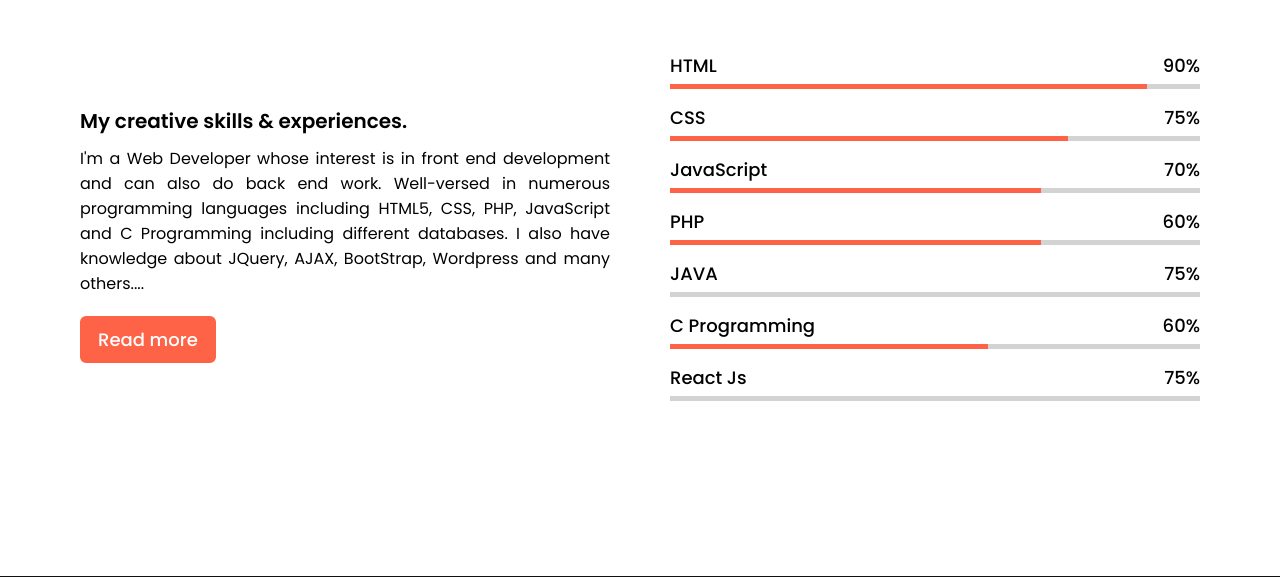
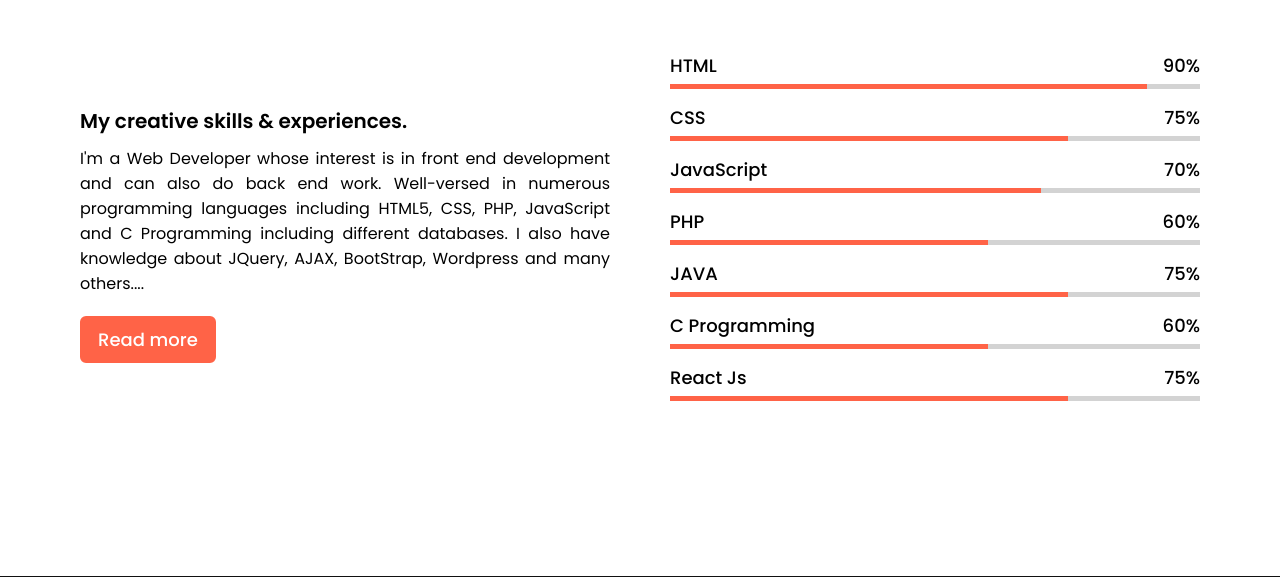
Before and after one commit to RohanShrstha/rohans, a PHP site: page / in a window 1280 px wide. Shown: the part 3057-3634 px from the top of the page. Run offline with PHP 8.4, Linux system fonts and the light colour scheme.

Commit message:
Add files via upload

```diff
--- a/style.css
+++ b/style.css
@@ -1,6 +1,7 @@
 /*  import google fonts */
 
 @import url('https://fonts.googleapis.com/css2?family=Poppins:wght@400;500;600;700&family=Ubuntu:wght@400;500;700&display=swap');
+
 * {
     margin: 0;
     padding: 0;
@@ -15,19 +16,19 @@ html {
 
 /* custom scroll bar */
 
- ::-webkit-scrollbar {
+::-webkit-scrollbar {
     width: 10px;
 }
 
- ::-webkit-scrollbar-track {
+::-webkit-scrollbar-track {
     background: #f1f1f1;
 }
 
- ::-webkit-scrollbar-thumb {
+::-webkit-scrollbar-thumb {
     background: #888;
 }
 
- ::-webkit-scrollbar-thumb:hover {
+::-webkit-scrollbar-thumb:hover {
     background: #555;
 }
 
@@ -479,15 +480,19 @@ section .title::after {
 }
 
 .skills-content .right .php::before {
-    width: 70%;
+    width: 60%;
 }
 
-.skills-content .right .mysql::before {
-    width: 80%;
+.skills-content .right .java::before {
+    width: 75%;
 }
 
 .skills-content .right .cpro::before {
     width: 60%;
+}
+
+.skills-content .right .react::before {
+    width: 75%;
 }
 
 
@@ -550,9 +555,9 @@ section .title::after {
     height: 13px;
     width: 13px;
     margin: 0 5px;
-    outline: none!important;
+    outline: none !important;
     border-radius: 50%;
-    border: 2px solid tomato!important;
+    border: 2px solid tomato !important;
     transition: all 0.3s ease;
 }
 
@@ -563,7 +568,7 @@ section .title::after {
 
 .owl-dot.active,
 .owl-dot:hover {
-    background: tomato!important;
+    background: tomato !important;
 }
 
 
@@ -675,7 +680,7 @@ section .title::after {
 .right form .button-area button {
     color: #fff;
     display: block;
-    width: 160px!important;
+    width: 160px !important;
     height: 45px;
     outline: none;
     font-size: 18px;
@@ -752,9 +757,11 @@ footer {
     0% {
         transform: translateY(0);
     }
+
     50% {
         transform: translateY(-15px);
     }
+
     100% {
         transform: translateY(0);
     }
@@ -775,6 +782,7 @@ footer {
         height: 350px;
         width: 350px;
     }
+
     .home {
         background: linear-gradient(to right, rgba(0, 0, 0, 0.7), rgba(0, 0, 0, 0.8)), url("images/banner.jpg") no-repeat center;
         background-size: 100%;
@@ -796,16 +804,19 @@ footer {
         padding-top: 0px;
         min-width: 35px;
     }
+
     .menu-btn {
         display: block;
         z-index: 999;
     }
+
     .menu-btn i.active:before {
         content: "\f00d";
     }
+
     .navbar .menu {
         position: fixed;
-        height: 62vh;
+        height: 60vh;
         width: 100%;
         top: -100%;
         left: 0;
@@ -814,17 +825,21 @@ footer {
         padding-top: 80px;
         transition: all 0.3s ease;
     }
+
     .navbar .menu.active {
         top: 0;
     }
+
     .navbar .menu li {
         display: block;
     }
+
     .navbar .menu li a {
         display: inline-block;
         margin: 20px 0;
         font-size: 25px;
     }
+
     .navbar.sticky {
         width: 80px;
         background: tomato;
@@ -833,6 +848,7 @@ footer {
         padding: 15px 0;
         background: tomato;
     }
+
     .home {
         background: linear-gradient(to right, rgba(0, 0, 0, 0.7), rgba(0, 0, 0, 0.8)), url("images/banner.jpg") no-repeat center;
         background-size: 250%;
@@ -842,58 +858,73 @@ footer {
         width: 390px;
         color: #fff;
     }
+
     .home .home-content {
         position: relative;
         top: 230px;
         left: 5px;
     }
+
     .home .home-content .text-2 {
         font-size: 20px;
     }
+
     .home .home-content .text-3 {
         font-size: 15px;
     }
+
     .home .home-content a {
         font-size: 18px;
         padding: 10px 30px;
     }
+
     .max-width {
         max-width: 930px;
     }
+
     .about .about-content .column {
         width: 100%;
     }
+
     .about .about-content .left {
         display: flex;
         justify-content: center;
         margin: 0 auto 60px;
     }
+
     .about .about-content .right {
         flex: 100%;
     }
+
     .services .serv-content .box {
         padding: 0;
         margin: 0;
     }
+
     .services .serv-content .card {
         width: calc(50% - 10px);
         margin-bottom: 30px;
     }
+
     .skills {
         margin: -100px 0;
     }
+
     .skills .skills-content .column,
     .contact .contact-content .column {
         width: 100%;
         margin-bottom: 35px;
     }
+
     .teams .title {
         position: relative;
         top: -40px;
     }
+
     .contact {
         margin: -100px 0;
     }
+
     .end {
         padding-top: 40px;
         text-align: center;
@@ -904,15 +935,19 @@ footer {
     .max-width {
         padding: 0 23px;
     }
+
     .home .home-content .text-2 {
         font-size: 60px;
     }
+
     .home .home-content .text-3 {
         font-size: 32px;
     }
+
     .home .home-content a {
         font-size: 20px;
     }
+
     .services .serv-content .card {
         width: 100%;
     }
@@ -922,23 +957,29 @@ footer {
     .home .home-content .text-2 {
         font-size: 50px;
     }
+
     .home .home-content .text-3 {
         font-size: 27px;
     }
+
     .about .about-content .right .text,
     .skills .skills-content .left .text {
         font-size: 19px;
     }
+
     .contact .right form .fields {
         flex-direction: column;
     }
+
     .contact .right form .name,
     .contact .right form .email {
         margin: 0;
     }
+
     .right form .error-box {
         width: 150px;
     }
+
     .scroll-up-btn {
         right: 15px;
         bottom: 15px;
```
